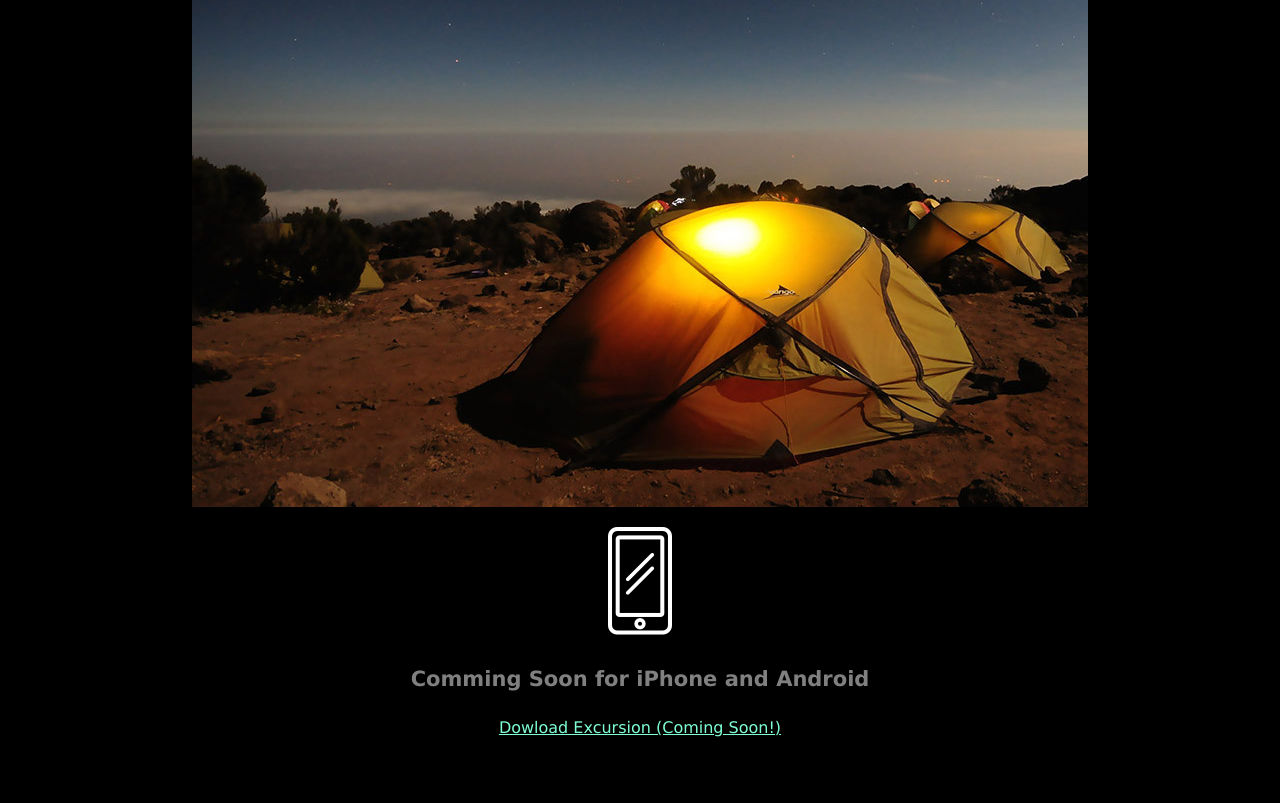
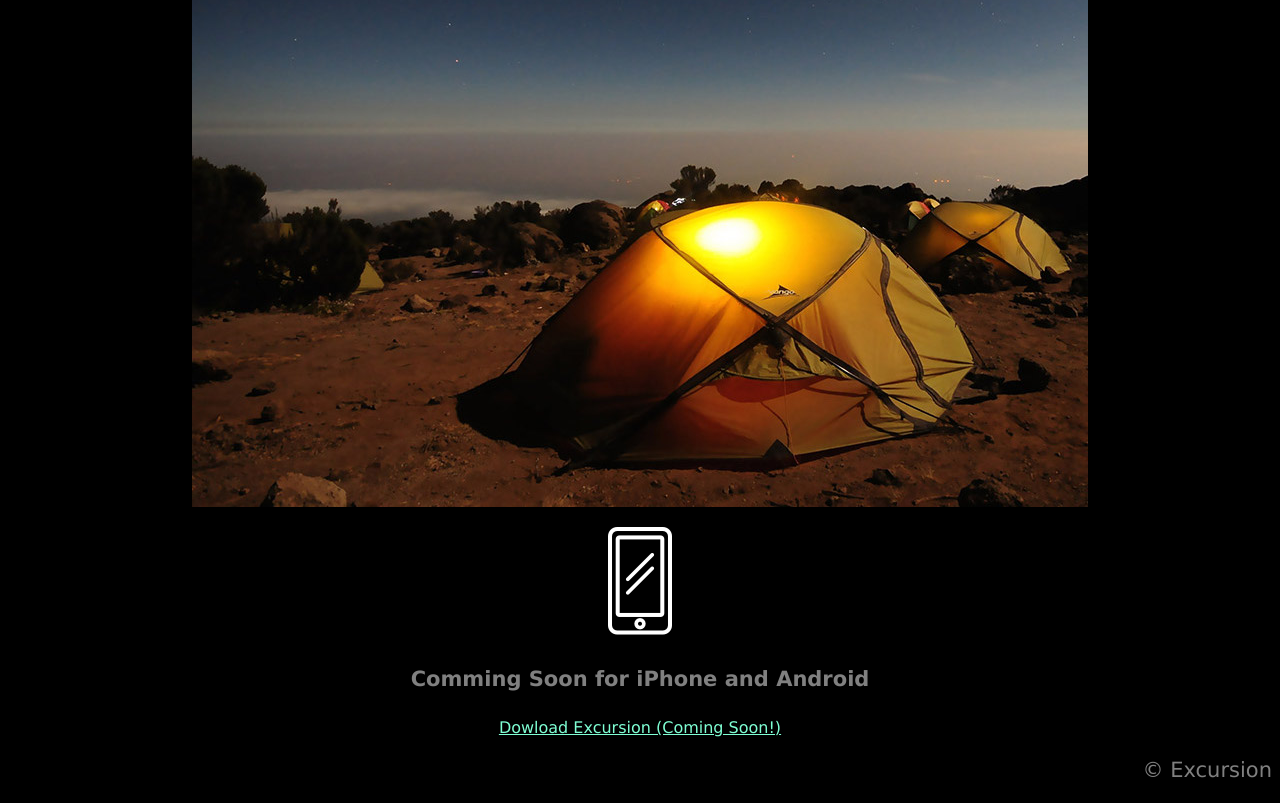
Before and after one commit to mjrichmond44/excursion-2, a plain HTML site: page index.html in a window 1280 px wide. Shown: the part 505-1308 px from the top of the page. Before the commit the page ends 1258 px from the top, so only its background shows below. Drawn offline with Linux system fonts and the light colour scheme.

Commit message:
added footer

```diff
--- a/index.html
+++ b/index.html
@@ -22,6 +22,6 @@
 <p><img src="resources/images/phone.png"></p>
 <h4 class="header--sub-header">Comming Soon for iPhone and Android</h4>
 <p><a class="link--cta" href="#">Dowload Excursion (Coming Soon!)</a></p>
-
+<p class="footer--copywrite">© Excursion</p>
 </body>
 </html>
--- a/resources/css/style.css
+++ b/resources/css/style.css
@@ -28,3 +28,10 @@ body {
     font-size: 16px;
     color: aquamarine;
 }
+
+/* Footer */
+.footer--copywrite {
+    font-size: 21px;
+    color: gray;
+    text-align: right;
+}
```
